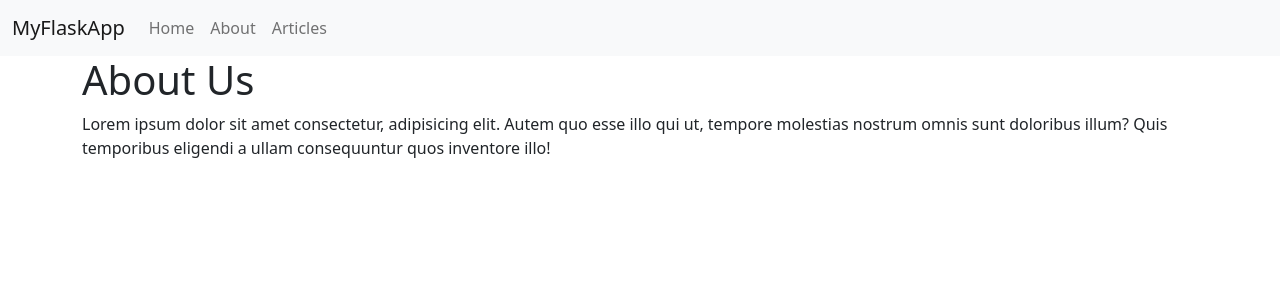
After one commit to Kemosabe2911/revertech-learn, a Flask app: page /about in a window 1280 px wide. The commit adds this page. Shown: the top 300 px of the page. Run offline with Flask 2, Linux system fonts and the light colour scheme.

Commit message:
add about page

```diff
--- a/myflaskapp/app.py
+++ b/myflaskapp/app.py
@@ -6,6 +6,10 @@ app = Flask(__name__)
 def index():
     return render_template('home.html')
 
+@app.route('/about')
+def about():
+    return render_template('about.html')
+
 
 if __name__ == '__main__':
     app.run(debug=True)
--- /dev/null
+++ b/myflaskapp/templates/about.html
@@ -0,0 +1,7 @@
+{% extends 'layout.html' %}
+
+{% block body %}
+<h1>About Us</h1>
+<p>Lorem ipsum dolor sit amet consectetur, adipisicing elit. Autem quo esse illo qui ut, tempore molestias nostrum omnis sunt doloribus illum? Quis temporibus eligendi a ullam consequuntur quos inventore illo!</p>
+
+{% endblock %}
--- a/myflaskapp/templates/home.html
+++ b/myflaskapp/templates/home.html
@@ -1,6 +1,9 @@
 {% extends 'layout.html' %}
 
 {% block body %}
-HOME
+<div class="jumbotron text-center">
+    <h1>Welcome to MyFlaskApp</h1>
+    <p class="lead">Lorem ipsum dolor, sit amet consectetur adipisicing elit. Aut, dicta cum minus neque alias, incidunt commodi aspernatur quo iure, natus ab. Architecto harum, blanditiis assumenda commodi ex esse aspernatur perferendis?</p>
+</div>
 
 {% endblock %}
```
